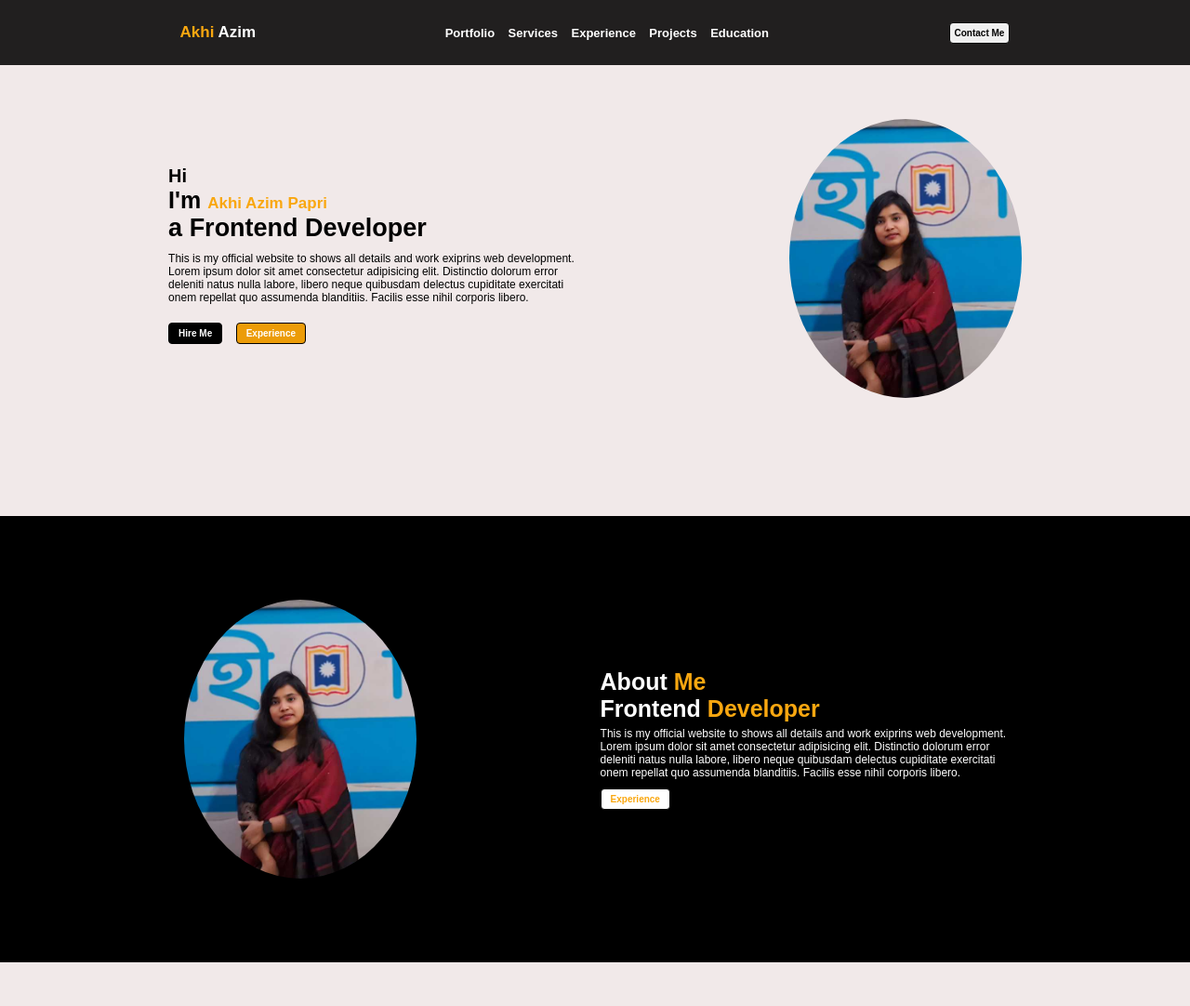
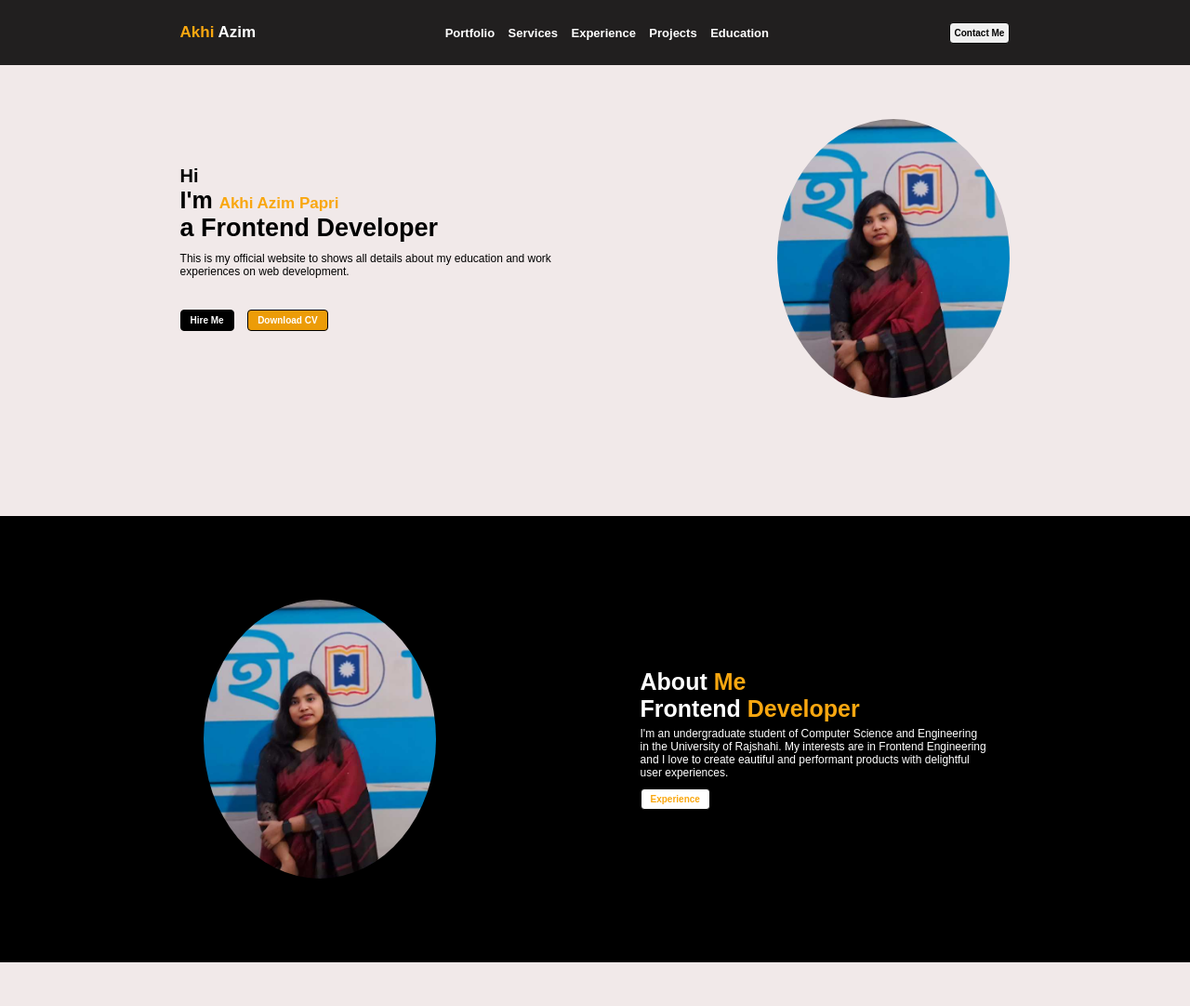
Before and after one commit to akhiazimpapri/Portfolio, a plain HTML site: page index.html in a window 1280 px wide. Shown: the top 1082 px of the page at 93% size. Drawn offline with Linux system fonts and the light colour scheme.

Commit message:
modified

```diff
--- a/index.html
+++ b/index.html
@@ -28,13 +28,12 @@
             <p id="im">I'm <span class="ak">Akhi Azim Papri</span></p>
             <p class="Front">a Frontend Developer</p>
             <p id="discrib">
-                This is my official website to shows all details and work exiprins web development.<br>
-                Lorem ipsum dolor sit amet consectetur adipisicing elit. Distinctio dolorum error <br>
-                deleniti natus nulla labore, libero neque quibusdam delectus cupiditate exercitati<br>
-                onem repellat quo assumenda blanditiis. Facilis esse nihil corporis libero.
+                This is my official website to shows all details about my education and work<br>
+                experiences on web development.<br>
+                <br>
             </p>
             <button class="hire ">Hire Me</button>
-            <button id="experience">Experience</button>
+            <button id="CV">Download CV</button>
         </div>
         <div class="pic"></div>
     </div>
@@ -45,10 +44,10 @@
             <p id="im">About <span class="dev">Me</span></p>
             <p id="im">Frontend <span class="dev">Developer</span></p>
             <p id="discrib">
-                This is my official website to shows all details and work exiprins web development.<br>
-                Lorem ipsum dolor sit amet consectetur adipisicing elit. Distinctio dolorum error <br>
-                deleniti natus nulla labore, libero neque quibusdam delectus cupiditate exercitati<br>
-                onem repellat quo assumenda blanditiis. Facilis esse nihil corporis libero.
+                I'm an undergraduate student of Computer Science and Engineering<br>
+                in the University of Rajshahi. My interests are in Frontend Engineering<br>
+                and I love to create eautiful and performant products with delightful<br>
+                user experiences. <br>
             </p>
             <button id="exp">Experience</button>
         </div>
--- a/style.css
+++ b/style.css
@@ -129,12 +129,12 @@ button{
     color: black;
 }
 
-#experience{
+#CV{
     background-color: rgb(236, 156, 8);
     color: white;
 }
 
-#experience:hover{
+#CV:hover{
     background-color: white;
     color: black;
 }
```
